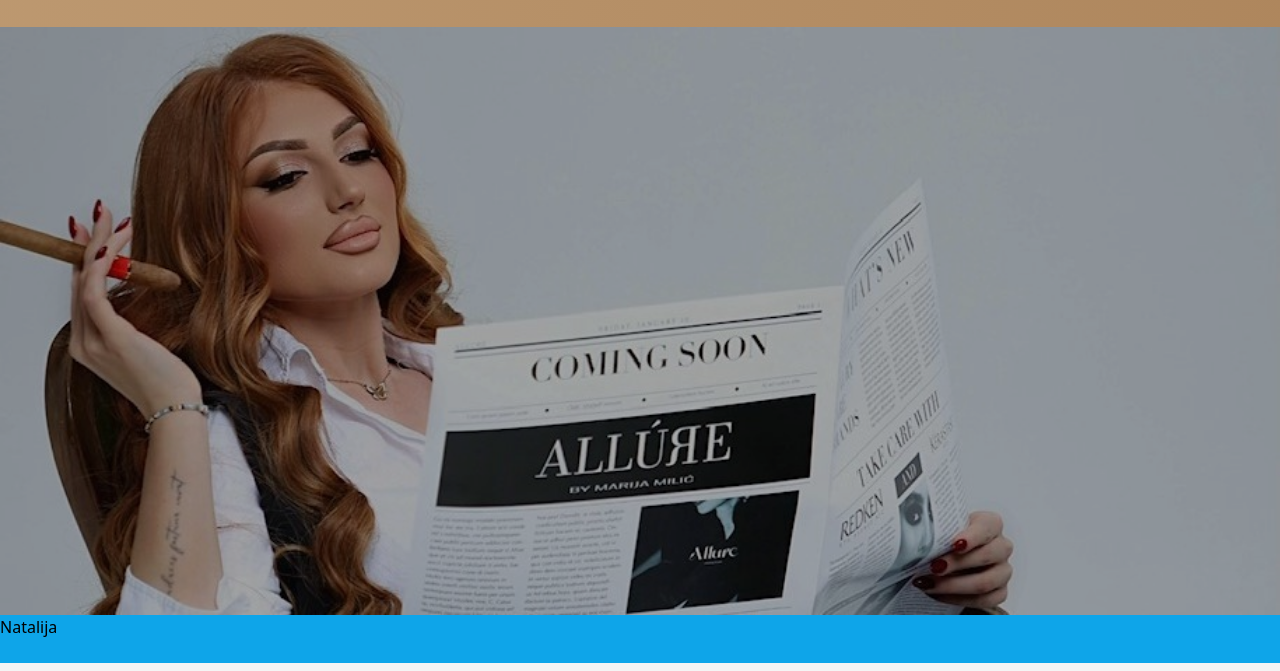
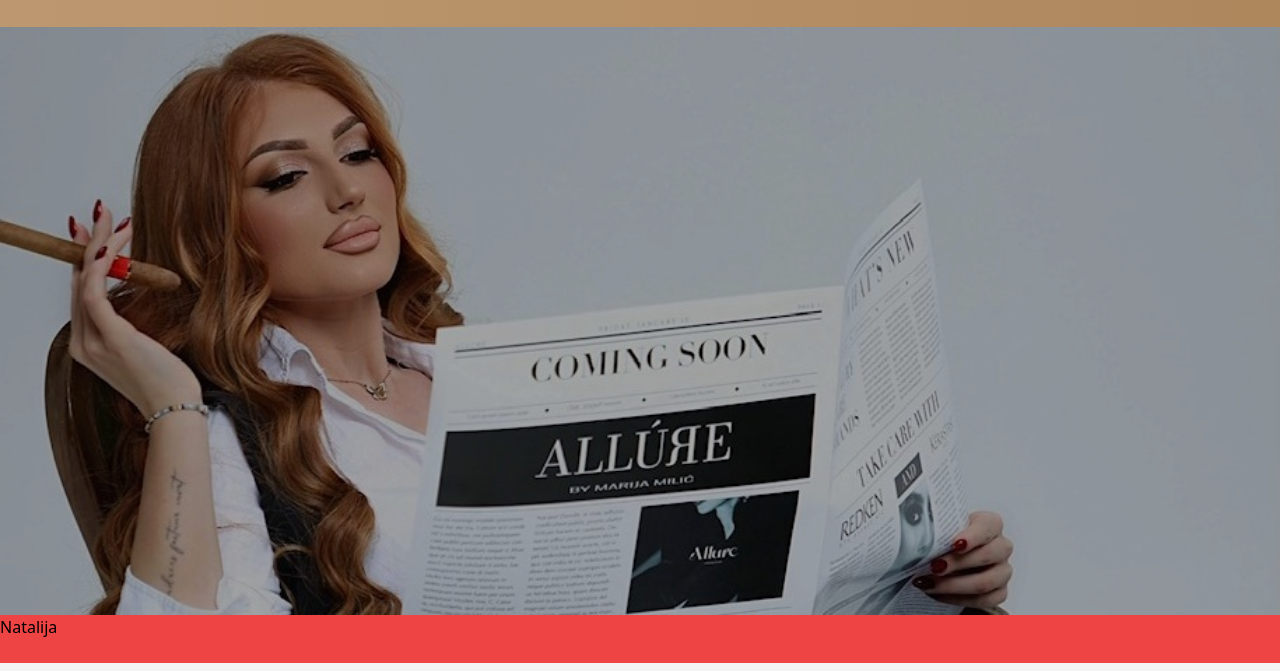
Before and after one commit to Maja49/AllureOfficial, a plain HTML site: page index.html in a window 1280 px wide. Shown: the part 129-800 px from the top of the page. Drawn offline with nearby package versions, Linux system fonts and the light colour scheme; a script that the page names is missing.

Commit message:
promijenila boju

```diff
--- a/index.html
+++ b/index.html
@@ -43,7 +43,7 @@
         </div>
     </header>
 
-    <div class="h-12 bg-sky-500"><p>Natalija</p></div>
+    <div class="h-12 bg-red-500"><p>Natalija</p></div>
     <main>
         <!-- Region: home -->
         <section id="home">
```
